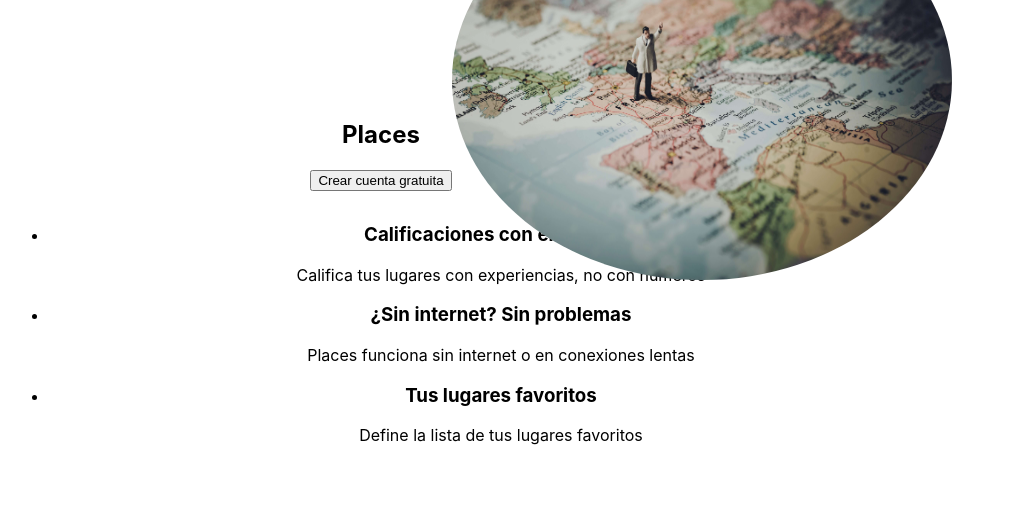
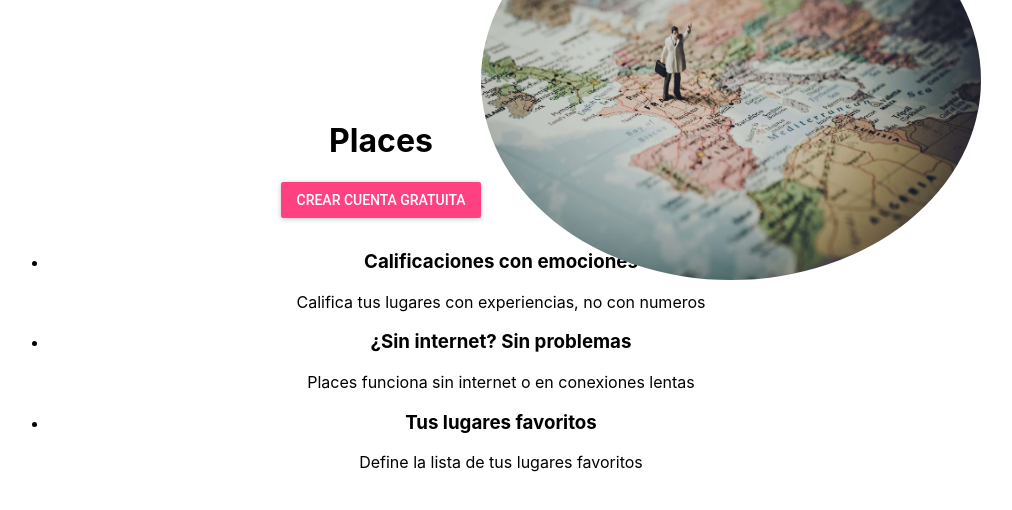
Before and after one commit to Sergio99778/places-react, a React (Create React App) app: page / in a window 1280 px wide. Shown: the top 510 px of the page, without its empty margins (159-1171 px from the left). Built offline with nearby package versions, Linux system fonts and the light colour scheme.

Commit message:
Material design con material UI

```diff
--- a/package.json
+++ b/package.json
@@ -6,6 +6,7 @@
     "@testing-library/jest-dom": "^5.13.0",
     "@testing-library/react": "^11.2.7",
     "@testing-library/user-event": "^12.8.3",
+    "material-ui": "^0.20.2",
     "react": "^17.0.2",
     "react-dom": "^17.0.2",
     "react-scripts": "4.0.3",
--- a/src/App.js
+++ b/src/App.js
@@ -1,23 +1,20 @@
-import logo from './logo.svg';
+import { Component } from 'react';
+import MuiThemeProvider from 'material-ui/styles/MuiThemeProvider';
+import RaisedButton from 'material-ui/RaisedButton'
+
+import Title from './components/Title.js'
+
 import './App.css';
-import Title from './components/Title.js'
-import { Component } from 'react';
 
 class App extends Component {
-
-  constructor(props) {
-    super(props);
-
-  }
-
   render() {
     return (
-      <section>
+      <MuiThemeProvider>
         <div className="Header-background">
           <div style={{"width":"80%", "margin": "0 auto"}}>
             <div className="Header-main">
               <Title title="Places"></Title>
-              <button >Crear cuenta gratuita</button>
+              <RaisedButton label="Crear cuenta gratuita" secondary={true}></RaisedButton>
               <img className="Header-illustration" src={process.env.PUBLIC_URL + '/images/slondotpics.jpg' } alt=""/>
             </div>
             <div>
@@ -38,7 +35,7 @@ class App extends Component {
             </div>
           </div>
         </div>
-      </section>
+      </MuiThemeProvider>
     );
   }
 
--- a/src/components/Title.js
+++ b/src/components/Title.js
@@ -1,5 +1,4 @@
 import React from 'react'
-import ReactDOM from 'react-dom'
 
 export default class Title extends React.Component {
     render() {
```
Also changed, not shown: 1 other file (tests, documents, lock files or other folders).
